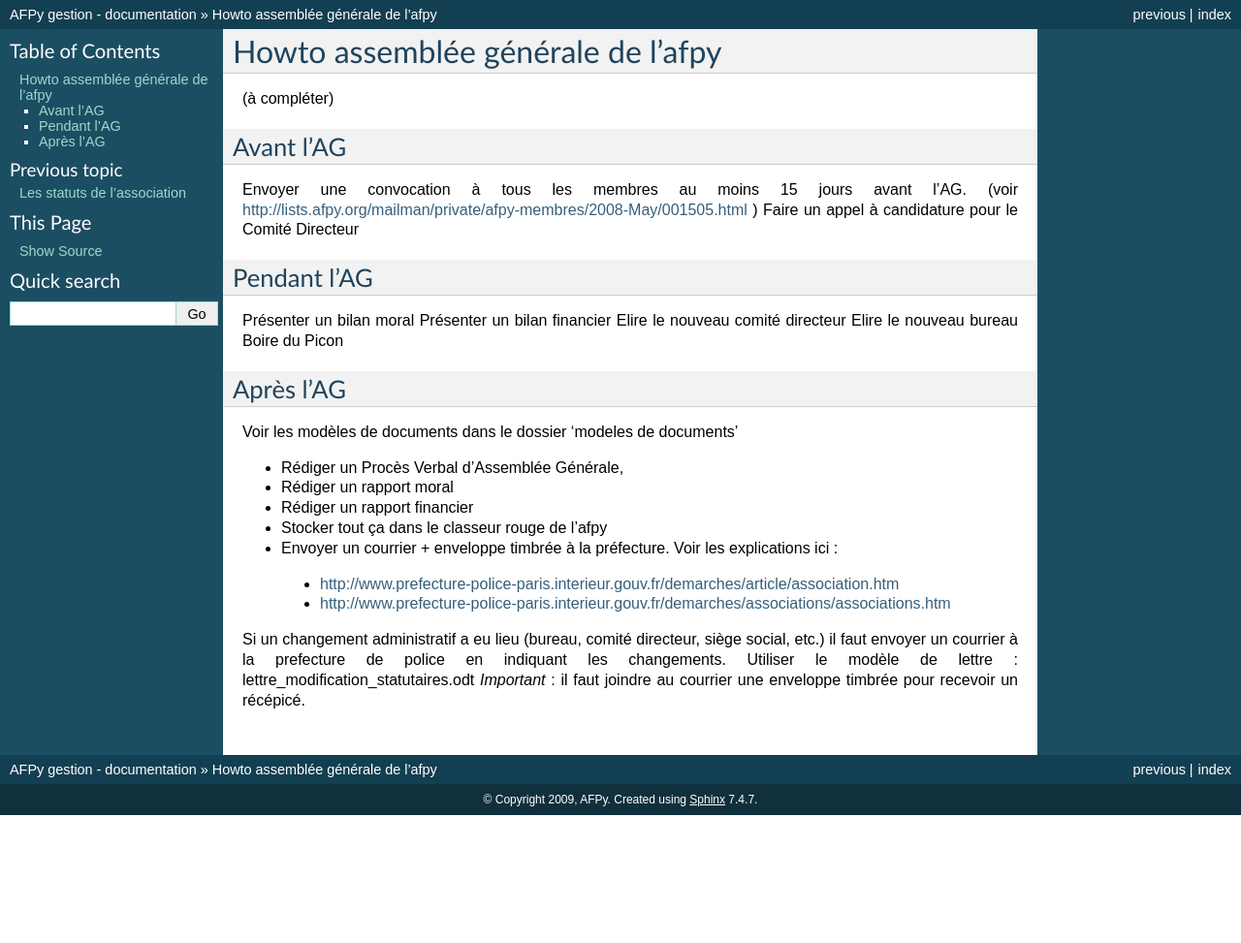
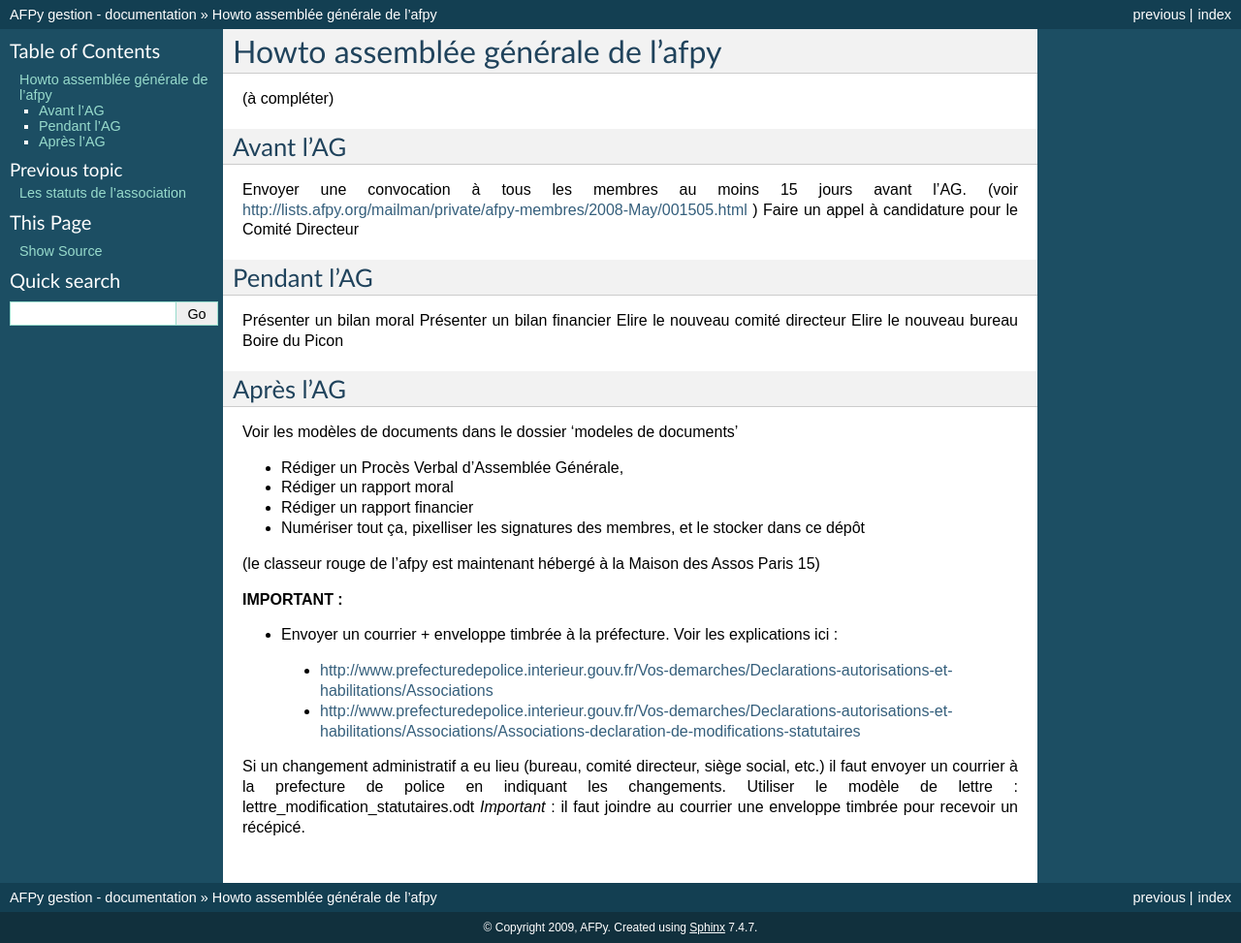
Before and after one commit to AFPy/afpy_gestion, a Sphinx documentation site: the page built from docs/ag-howto.txt, in a window 1280 px wide. Shown: the whole page at 97% size. Built offline with Sphinx 7.4.7, drawn with Linux system fonts in a browser that asks for light colours; before the commit the page ends 900 px from its top, so only the background shows below that.

Commit message:
modif numerisation et URL

```diff
--- a/docs/ag-howto.txt
+++ b/docs/ag-howto.txt
@@ -27,13 +27,16 @@ Voir les modèles de documents dans le dossier 'modeles de documents'
 - Rédiger un Procès Verbal d'Assemblée Générale,
 - Rédiger un rapport moral
 - Rédiger un rapport financier
-- Stocker tout ça dans le classeur rouge de l'afpy
+- Numériser tout ça, pixelliser les signatures des membres, et le stocker dans ce dépôt
+(le classeur rouge de l'afpy est maintenant hébergé à la Maison des Assos Paris 15)
+
+**IMPORTANT :**
 
 - Envoyer un courrier + enveloppe timbrée à la préfecture. Voir les explications ici :
 
- * http://www.prefecture-police-paris.interieur.gouv.fr/demarches/article/association.htm
+ * http://www.prefecturedepolice.interieur.gouv.fr/Vos-demarches/Declarations-autorisations-et-habilitations/Associations
 
- * http://www.prefecture-police-paris.interieur.gouv.fr/demarches/associations/associations.htm
+ * http://www.prefecturedepolice.interieur.gouv.fr/Vos-demarches/Declarations-autorisations-et-habilitations/Associations/Associations-declaration-de-modifications-statutaires
 
 Si un changement administratif a eu lieu (bureau, comité directeur, siège
 social, etc.) il faut envoyer un courrier à la prefecture de police en indiquant
```
